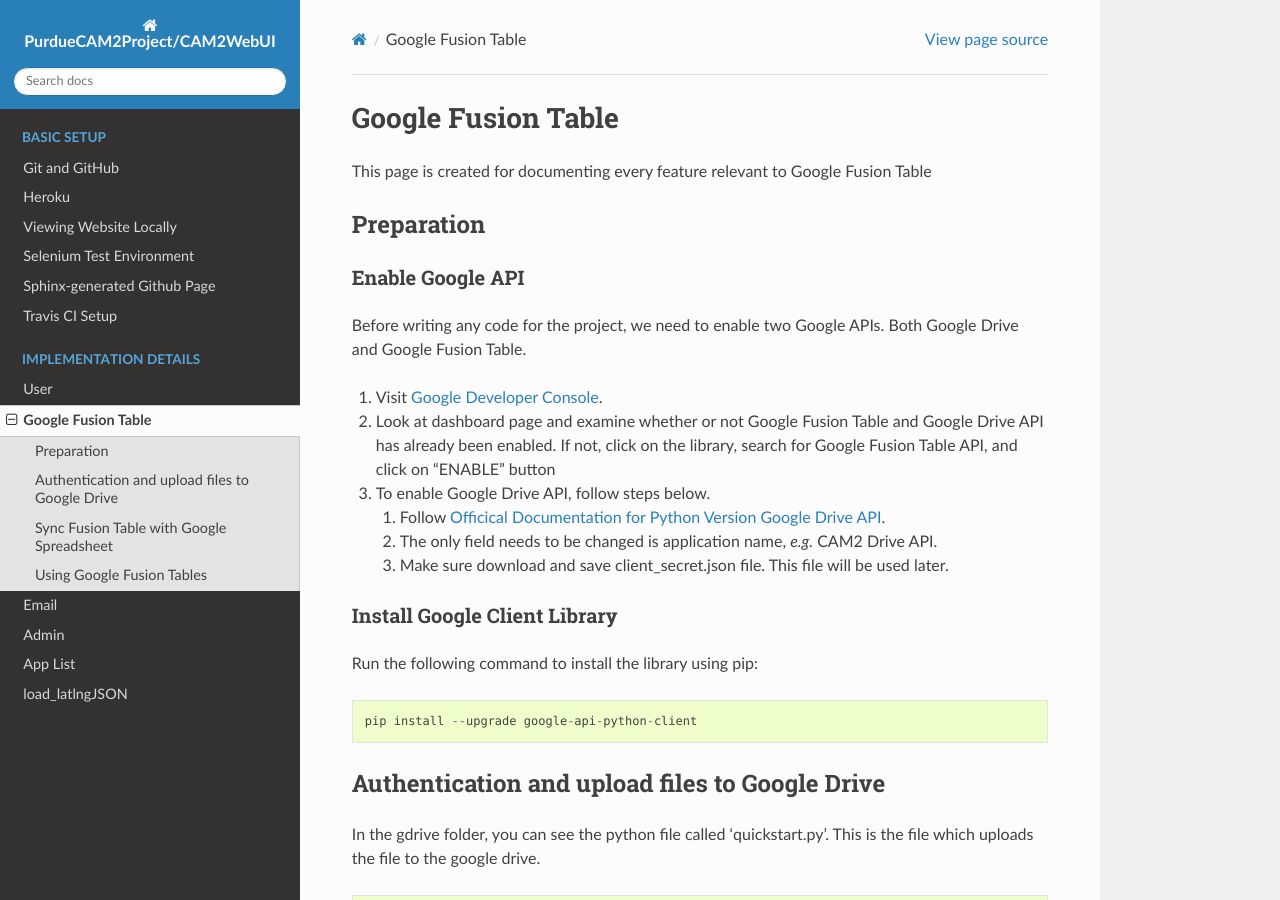
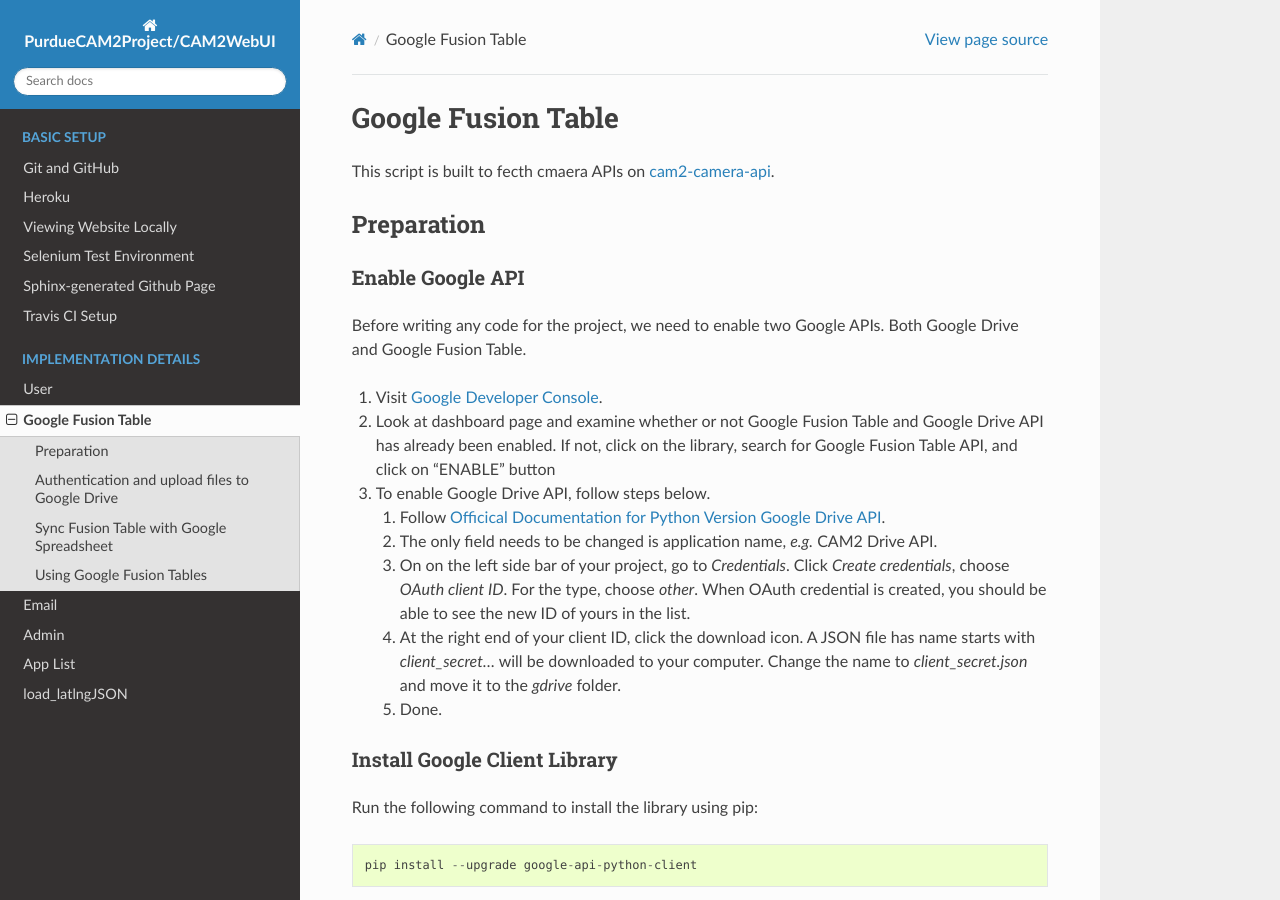
Before and after one commit to PurdueCAM2Project/CAM2WebUI, a Sphinx documentation site: the page built from docs/implementationDetail/GoogleFusionTable.md, in a window 1280 px wide and 900 px high. Built offline with Sphinx 7.4.7 and the Read the Docs theme 2.0.0, drawn with Linux system fonts in a browser that asks for light colours.

Commit message:
Updating information
OAuth, and link to cam2 apis.

```diff
--- a/docs/implementationDetail/GoogleFusionTable.md
+++ b/docs/implementationDetail/GoogleFusionTable.md
@@ -1,6 +1,7 @@
 # Google Fusion Table
 
-This page is created for documenting every feature relevant to Google Fusion Table
+
+This script is built to fecth cmaera APIs on [cam2-camera-api](https://purduecam2project.github.io/CameraDatabaseAPI/#api-cameras-camById).
 
 ## Preparation
 
@@ -18,7 +19,11 @@
 
     2. The only field needs to be changed is application name, *e.g.* CAM2 Drive API.
 
-    3. Make sure download and save client_secret.json file. This file will be used later.
+    3. On on the left side bar of your project, go to *Credentials*. Click *Create credentials*, choose *OAuth client ID*. For the type, choose *other*. When OAuth credential is created, you should be able to see the new ID of yours in the list.
+
+    4. At the right end of your client ID, click the download icon. A JSON file has name starts with *client_secret...*  will be downloaded to your computer. Change the name to *client_secret.json* and move it to the *gdrive* folder.
+
+    5. Done.
 
 ### Install Google Client Library
 
@@ -120,7 +125,6 @@
 Instead of running `python quickstart.py`, in the same folder *gdrive*, run `python api_getter.py` instead.
 
 *api_getter* is created in June 2018 based on the content in the quickstart.py with better functions.
-
 
 
 ## Sync Fusion Table with Google Spreadsheet
```
